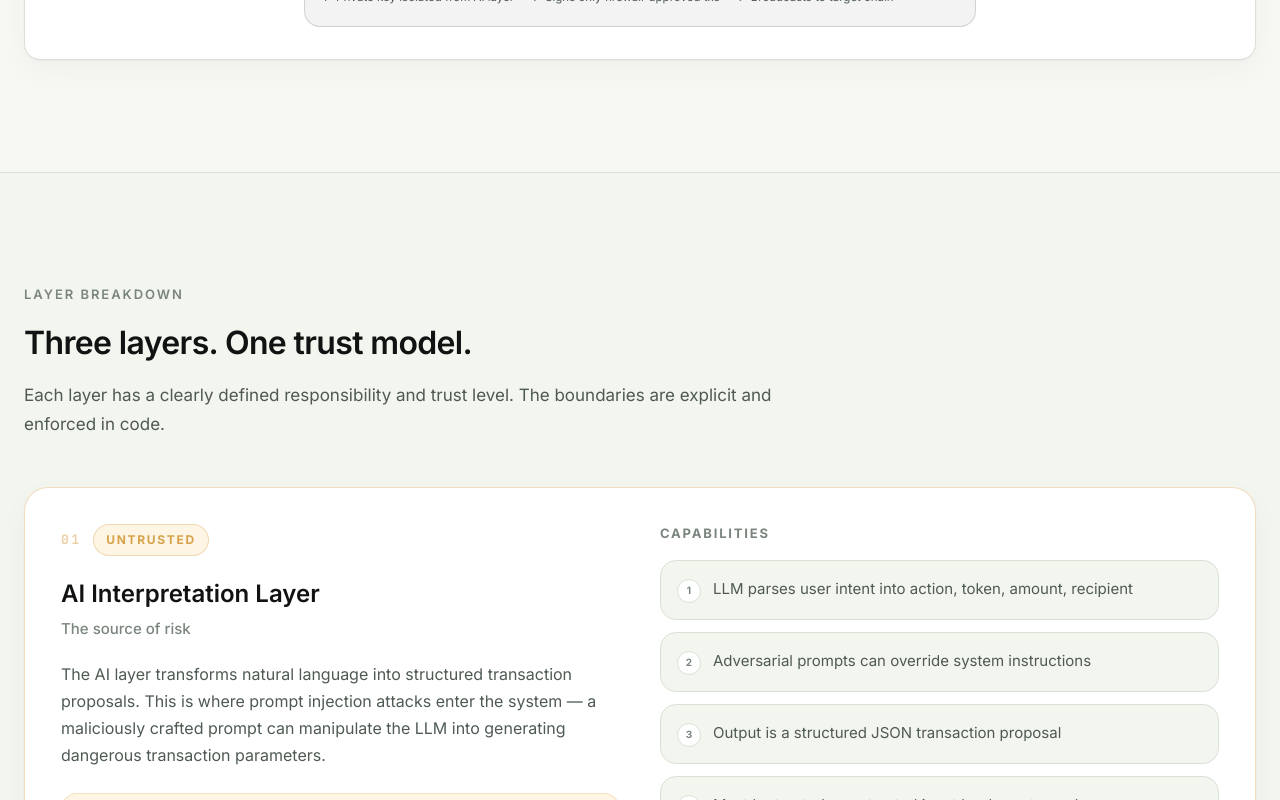
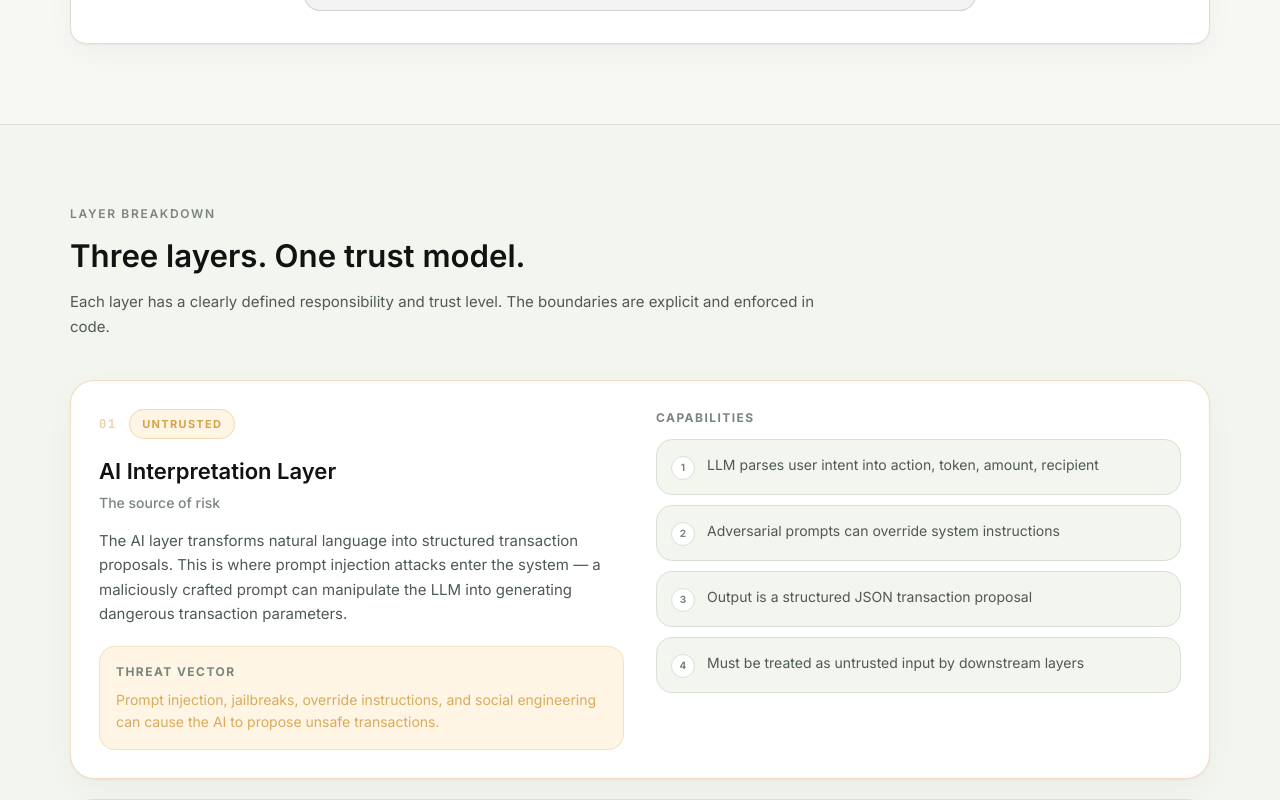
Before and after one commit to erinaaeth/promptshield, a Next.js app in the folder apps/web/: page /architecture in a window 1280 px wide. Shown: the part 1380-2180 px from the top of the page. Built offline with nearby package versions, Linux system fonts and the light colour scheme.

Commit message:
Compact typography and section spacing

```diff
--- a/apps/web/src/app/architecture/page.tsx
+++ b/apps/web/src/app/architecture/page.tsx
@@ -150,54 +150,54 @@ export default function ArchitecturePage() {
 
       <main className="flex-1 pt-16">
         {/* Trust Model Diagram */}
-        <section className="max-w-7xl mx-auto px-6 pt-14 pb-24 md:pt-16 md:pb-28">
+        <section className="max-w-[1180px] mx-auto px-5 pt-10 pb-18 md:pt-12 md:pb-20">
           <ArchDiagram />
         </section>
 
         {/* Layer Deep Dives */}
-        <section className="bg-surface-2 border-y border-border py-24 md:py-28">
-          <div className="max-w-7xl mx-auto px-6">
-            <div className="flex flex-col gap-12">
+        <section className="bg-surface-2 border-y border-border py-18 md:py-20">
+          <div className="max-w-[1180px] mx-auto px-5">
+            <div className="flex flex-col gap-10">
               <SectionHeader
                 eyebrow="Layer breakdown"
                 title="Three layers. One trust model."
                 description="Each layer has a clearly defined responsibility and trust level. The boundaries are explicit and enforced in code."
               />
 
-              <div className="flex flex-col gap-6">
+              <div className="flex flex-col gap-5">
                 {layers.map((layer) => {
                   const c = colorStyles[layer.color as keyof typeof colorStyles];
                   return (
                     <div
                       key={layer.id}
-                      className={`bg-surface border rounded-3xl shadow-card p-7 md:p-9 ${c.border}`}
+                      className={`bg-surface border rounded-3xl shadow-card p-6 md:p-7 ${c.border}`}
                     >
-                      <div className="flex flex-col md:flex-row gap-10">
+                      <div className="flex flex-col md:flex-row gap-8">
                         {/* Left */}
                         <div className="flex-1">
-                          <div className="flex items-center gap-3 mb-5">
-                            <span className={`text-[13px] font-bold uppercase tracking-[0.18em] ${c.num} font-mono`}>
+                          <div className="flex items-center gap-3 mb-4">
+                            <span className={`text-[12px] font-bold uppercase tracking-[0.16em] ${c.num} font-mono`}>
                               {layer.number}
                             </span>
                             <span
-                              className={`text-[12px] font-bold uppercase tracking-[0.14em] px-3 py-1.5 rounded-full border ${c.tagBg}`}
+                              className={`text-[11px] font-bold uppercase tracking-[0.12em] px-3 py-1.5 rounded-full border ${c.tagBg}`}
                             >
                               {layer.tag}
                             </span>
                           </div>
-                          <h3 className="text-[22px] md:text-[24px] font-semibold text-text-primary mb-1.5">
+                          <h3 className="text-[20px] md:text-[22px] font-semibold text-text-primary mb-1">
                             {layer.title}
                           </h3>
-                          <p className="text-[15px] font-medium text-text-muted mb-5">{layer.subtitle}</p>
-                          <p className="text-[16px] text-text-secondary leading-[1.7] mb-6">
+                          <p className="text-[14px] font-medium text-text-muted mb-4">{layer.subtitle}</p>
+                          <p className="text-[15px] text-text-secondary leading-[1.62] mb-5">
                             {layer.description}
                           </p>
                           {layer.threat && (
-                            <div className={`rounded-2xl p-5 ${c.threatBg}`}>
-                              <p className="text-[13px] font-bold uppercase tracking-[0.14em] text-text-muted mb-2">
+                            <div className={`rounded-2xl p-4 ${c.threatBg}`}>
+                              <p className="text-[12px] font-bold uppercase tracking-[0.12em] text-text-muted mb-2">
                                 Threat Vector
                               </p>
-                              <p className={`text-[15px] leading-[1.65] ${c.threatText}`}>
+                              <p className={`text-[14px] leading-[1.58] ${c.threatText}`}>
                                 {layer.threat}
                               </p>
                             </div>
@@ -205,20 +205,20 @@ export default function ArchitecturePage() {
                         </div>
 
                         {/* Right: capabilities */}
-                        <div className="flex-1 flex flex-col gap-4">
-                          <p className="text-[13px] font-bold uppercase tracking-[0.14em] text-text-muted">
+                        <div className="flex-1 flex flex-col gap-3">
+                          <p className="text-[12px] font-bold uppercase tracking-[0.12em] text-text-muted">
                             Capabilities
                           </p>
-                          <div className="flex flex-col gap-3">
+                          <div className="flex flex-col gap-2.5">
                             {layer.details.map((detail, i) => (
                               <div
                                 key={i}
-                                className="flex items-start gap-3 bg-surface-2 border border-border rounded-2xl p-4"
+                                className="flex items-start gap-3 bg-surface-2 border border-border rounded-2xl p-3.5"
                               >
                                 <div className="w-6 h-6 rounded-full bg-surface border border-border flex items-center justify-center flex-shrink-0 mt-0.5">
                                   <span className="text-[10px] font-bold text-text-muted">{i + 1}</span>
                                 </div>
-                                <p className="text-[15px] text-text-secondary leading-[1.6]">{detail}</p>
+                                <p className="text-[14px] text-text-secondary leading-[1.55]">{detail}</p>
                               </div>
                             ))}
                           </div>
@@ -233,24 +233,24 @@ export default function ArchitecturePage() {
         </section>
 
         {/* Why private key isolation matters */}
-        <section className="max-w-7xl mx-auto px-6 py-24 md:py-28">
-          <div className="grid grid-cols-1 md:grid-cols-2 gap-12 items-start">
+        <section className="max-w-[1180px] mx-auto px-5 py-18 md:py-20">
+          <div className="grid grid-cols-1 md:grid-cols-2 gap-10 items-start">
             <div>
               <SectionHeader
                 eyebrow="Key Isolation"
                 title="Why the private key must never reach the AI layer"
               />
-              <div className="mt-8 flex flex-col gap-6">
-                <p className="text-[16px] text-text-secondary leading-[1.7]">
+              <div className="mt-6 flex flex-col gap-5">
+                <p className="text-[15px] text-text-secondary leading-[1.62]">
                   In AI-powered wallet architectures, there's a tempting shortcut: give the LLM direct signing
                   capability so it can "complete tasks autonomously." This is catastrophic from a security standpoint.
                 </p>
-                <p className="text-[16px] text-text-secondary leading-[1.7]">
+                <p className="text-[15px] text-text-secondary leading-[1.62]">
                   LLMs are probabilistic systems. They can be manipulated by sufficiently clever prompts —
                   this is well-documented in the research literature. If the private key is accessible in the
                   AI's context window or callable via the AI's tools, a single successful jailbreak can drain a wallet.
                 </p>
-                <p className="text-[16px] text-text-secondary leading-[1.7]">
+                <p className="text-[15px] text-text-secondary leading-[1.62]">
                   PromptShield enforces a hard boundary: the AI can only <em>propose</em>. It cannot
                   <em>sign</em>. The policy engine is the gatekeeper, and the OWS wallet only responds to
                   policy-approved requests. The key never moves.
@@ -260,12 +260,12 @@ export default function ArchitecturePage() {
 
             <div className="flex flex-col gap-3">
               {/* Comparison cards */}
-              <div className="bg-danger-subtle border border-danger/20 rounded-3xl p-6">
-                <div className="flex items-center gap-2.5 mb-4">
+              <div className="bg-danger-subtle border border-danger/20 rounded-3xl p-5">
+                <div className="flex items-center gap-2.5 mb-3.5">
                   <svg className="w-4 h-4 text-danger" viewBox="0 0 16 16" fill="none">
                     <path d="M4 4l8 8M12 4l-8 8" stroke="currentColor" strokeWidth="1.5" strokeLinecap="round" />
                   </svg>
-                  <p className="text-[16px] font-semibold text-danger">Without PromptShield</p>
+                  <p className="text-[15px] font-semibold text-danger">Without PromptShield</p>
                 </div>
                 <div className="flex flex-col gap-2.5">
                   {[
@@ -274,19 +274,19 @@ export default function ArchitecturePage() {
                     "No audit trail",
                     "No policy enforcement",
                   ].map((t) => (
-                    <p key={t} className="text-[14px] text-danger/80 flex items-center gap-2">
+                    <p key={t} className="text-[13px] text-danger/80 flex items-center gap-2">
                       <span className="text-danger/50">✗</span> {t}
                     </p>
                   ))}
                 </div>
               </div>
 
-              <div className="bg-accent-subtle border border-accent/20 rounded-3xl p-6">
-                <div className="flex items-center gap-2.5 mb-4">
+              <div className="bg-accent-subtle border border-accent/20 rounded-3xl p-5">
+                <div className="flex items-center gap-2.5 mb-3.5">
                   <svg className="w-4 h-4 text-accent" viewBox="0 0 16 16" fill="none">
                     <path d="M3 8l3.5 3.5L13 5" stroke="currentColor" strokeWidth="1.5" strokeLinecap="round" strokeLinejoin="round" />
                   </svg>
-                  <p className="text-[16px] font-semibold text-accent">With PromptShield</p>
+                  <p className="text-[15px] font-semibold text-accent">With PromptShield</p>
                 </div>
                 <div className="flex flex-col gap-2.5">
                   {[
@@ -295,7 +295,7 @@ export default function ArchitecturePage() {
                     "Private key fully isolated",
                     "Immutable audit log for all decisions",
                   ].map((t) => (
-                    <p key={t} className="text-[14px] text-accent/85 flex items-center gap-2">
+                    <p key={t} className="text-[13px] text-accent/85 flex items-center gap-2">
                       <span className="text-accent/50">✓</span> {t}
                     </p>
                   ))}
@@ -306,25 +306,25 @@ export default function ArchitecturePage() {
         </section>
 
         {/* Design Principles */}
-        <section className="bg-surface-2 border-t border-border py-24 md:py-28">
-          <div className="max-w-7xl mx-auto px-6">
-            <div className="flex flex-col gap-10">
+        <section className="bg-surface-2 border-t border-border py-18 md:py-20">
+          <div className="max-w-[1180px] mx-auto px-5">
+            <div className="flex flex-col gap-8">
               <SectionHeader
                 eyebrow="Design Principles"
                 title="Security principles"
                 centered
               />
-              <div className="grid grid-cols-1 sm:grid-cols-2 lg:grid-cols-4 gap-5">
+              <div className="grid grid-cols-1 sm:grid-cols-2 lg:grid-cols-4 gap-4">
                 {principles.map((p) => (
                   <div
                     key={p.title}
-                    className="bg-surface border border-border rounded-3xl p-6 shadow-card hover:shadow-card-hover transition-all duration-300 hover:-translate-y-0.5"
+                    className="bg-surface border border-border rounded-3xl p-5 shadow-card hover:shadow-card-hover transition-all duration-300 hover:-translate-y-0.5"
                   >
-                    <div className="w-11 h-11 rounded-2xl bg-surface-2 border border-border flex items-center justify-center mb-5 text-text-secondary">
+                    <div className="w-10 h-10 rounded-2xl bg-surface-2 border border-border flex items-center justify-center mb-4 text-text-secondary">
                       {p.icon}
                     </div>
-                    <h3 className="text-[18px] font-semibold text-text-primary mb-2.5">{p.title}</h3>
-                    <p className="text-[15px] text-text-muted leading-[1.65]">{p.description}</p>
+                    <h3 className="text-[16px] font-semibold text-text-primary mb-2">{p.title}</h3>
+                    <p className="text-[14px] text-text-muted leading-[1.58]">{p.description}</p>
                   </div>
                 ))}
               </div>
@@ -333,19 +333,19 @@ export default function ArchitecturePage() {
         </section>
 
         {/* CTA */}
-        <section className="max-w-7xl mx-auto px-6 py-24">
-          <div className="flex flex-col sm:flex-row items-center justify-between gap-6 bg-surface border border-border rounded-3xl p-9 shadow-card">
+        <section className="max-w-[1180px] mx-auto px-5 py-18">
+          <div className="flex flex-col sm:flex-row items-center justify-between gap-5 bg-surface border border-border rounded-3xl p-7 shadow-card">
             <div>
-              <h3 className="text-[24px] font-semibold text-text-primary mb-2">
+              <h3 className="text-[21px] font-semibold text-text-primary mb-1.5">
                 See it defend against a real attack
               </h3>
-              <p className="text-[16px] text-text-secondary leading-[1.65]">
+              <p className="text-[15px] text-text-secondary leading-[1.58]">
                 Run preset jailbreak scenarios in the interactive demo and watch the policy engine respond.
               </p>
             </div>
             <Link
               href="/demo"
-              className="flex-shrink-0 px-7 py-3.5 rounded-xl bg-ink text-background text-[15px] font-semibold hover:bg-ink/92 transition-all shadow-card hover:-translate-y-0.5 duration-200 whitespace-nowrap"
+              className="flex-shrink-0 px-6 py-3 rounded-xl bg-ink text-background text-[14px] font-semibold hover:bg-ink/92 transition-all shadow-card hover:-translate-y-0.5 duration-200 whitespace-nowrap"
             >
               Open Demo →
             </Link>
--- a/apps/web/src/components/ui/SectionHeader.tsx
+++ b/apps/web/src/components/ui/SectionHeader.tsx
@@ -14,18 +14,18 @@ export default function SectionHeader({
   className = ""
 }: SectionHeaderProps) {
   return (
-    <div className={`flex flex-col gap-5 ${centered ? "items-center text-center" : ""} ${className}`}>
+    <div className={`flex flex-col gap-4 ${centered ? "items-center text-center" : ""} ${className}`}>
       {eyebrow && (
-        <p className="text-[13px] font-semibold uppercase tracking-[0.15em] text-text-muted">
+        <p className="text-[12px] font-semibold uppercase tracking-[0.14em] text-text-muted">
           {eyebrow}
         </p>
       )}
-      <h2 className="text-display-sm font-semibold leading-[1.12] text-text-primary">
+      <h2 className="text-[1.7rem] md:text-[1.95rem] font-semibold leading-[1.1] text-text-primary">
         {title}
       </h2>
       {description && (
         <p
-          className={`text-body-md leading-[1.72] text-text-secondary ${
+          className={`text-[15px] leading-[1.66] text-text-secondary ${
             centered ? "max-w-2xl" : "max-w-3xl"
           }`}
         >
```
Also changed, not shown: apps/web/src/app/page.tsx (+11 -11 lines).
